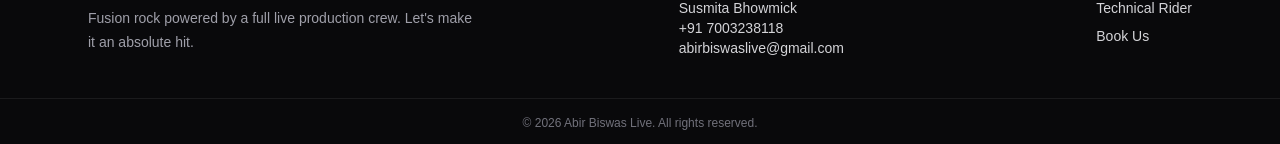
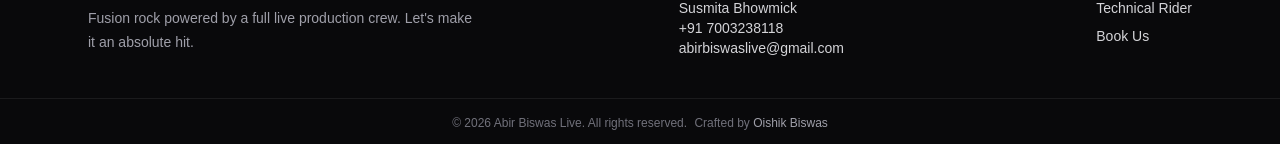
Before and after one commit to OishikBiswas123/ab-s-epk, a Next.js app: page / in a window 1280 px wide. Shown: the part 7938-8082 px from the top of the page. Built offline with nearby package versions, Linux system fonts and the light colour scheme.

Commit message:
Add Crafted by Oishik Biswas credit to footer

```diff
--- a/src/components/site-footer.tsx
+++ b/src/components/site-footer.tsx
@@ -55,7 +55,15 @@
         </nav>
       </div>
       <div className="border-t border-zinc-800/60 py-4 text-center text-xs text-zinc-500">
-        © {new Date().getFullYear()} {site.artistFull}. All rights reserved.
+        © {new Date().getFullYear()} {site.artistFull}. All rights reserved. <span className="ml-1 text-zinc-500">Crafted by</span>{" "}
+          <a
+            href="https://oishikbiswas.vercel.app/"
+            target="_blank"
+            rel="noopener noreferrer"
+            className="text-zinc-400 transition-colors hover:text-amber-400"
+          >
+            Oishik Biswas
+          </a>
       </div>
     </footer>
   );
```
